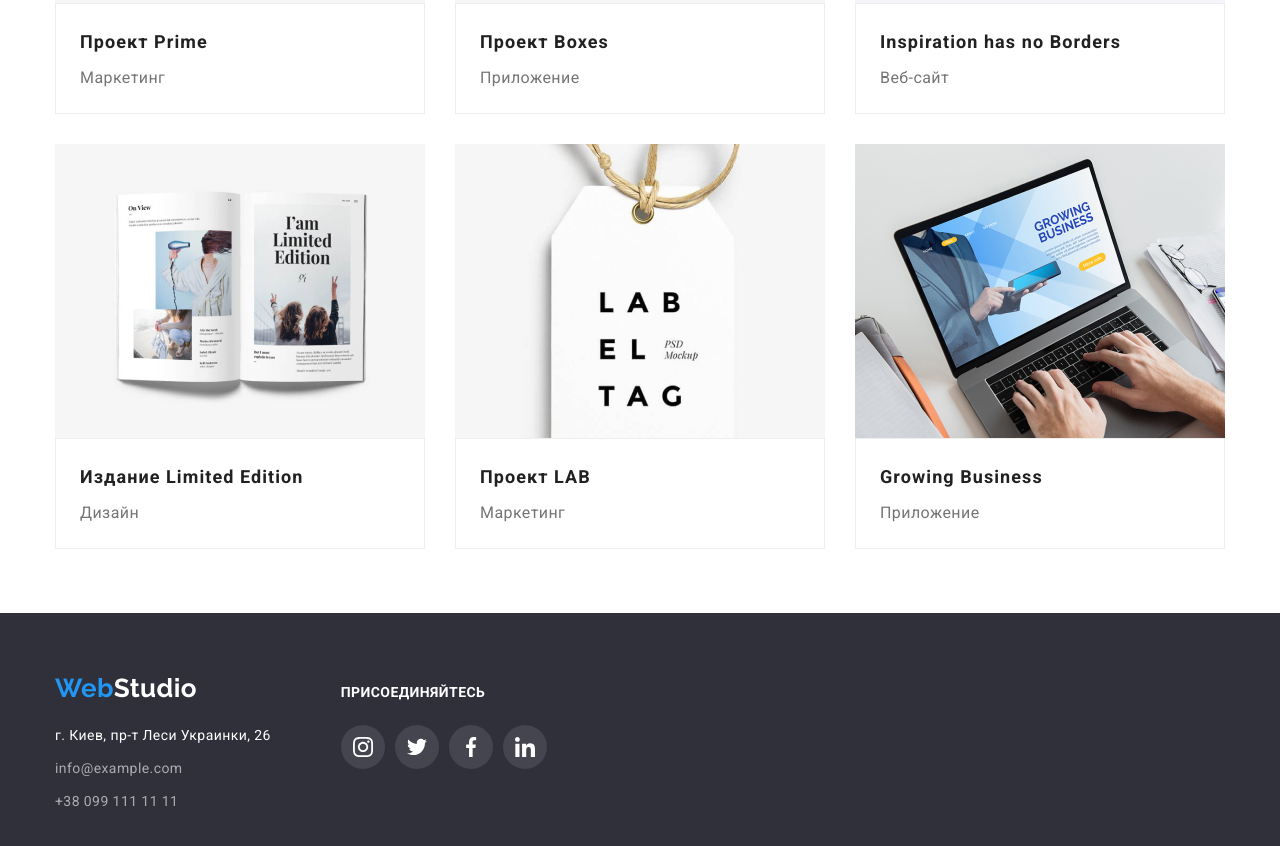
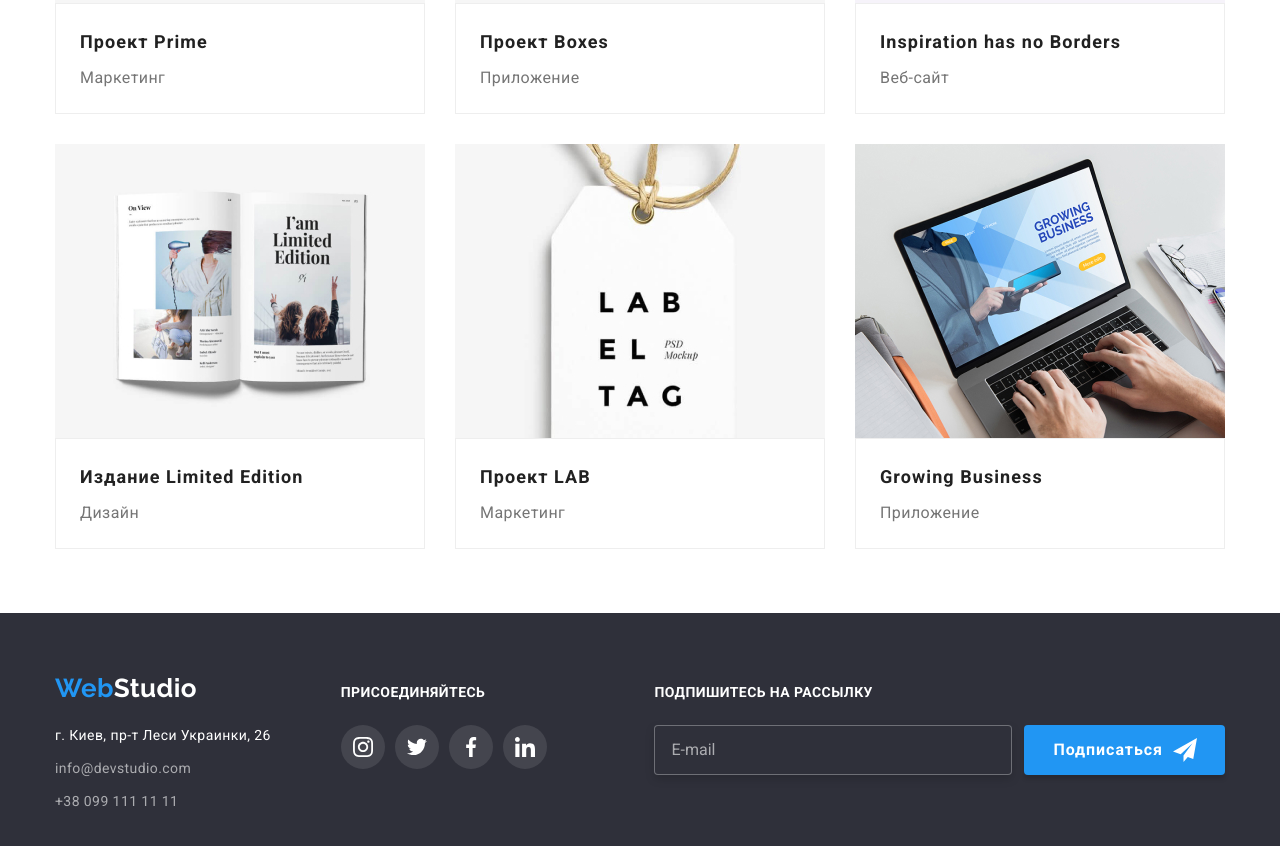
Before and after one commit to mat-levch/goit-markup-hw-06, a plain HTML site: page portfolio.html in a window 1280 px wide. Shown: the part 991-1837 px from the top of the page. Drawn offline with nearby package versions, Linux system fonts and the light colour scheme.

Commit message:
первая попытка сдачи

```diff
--- a/css/styles.css
+++ b/css/styles.css
@@ -269,7 +269,7 @@ svg:not(:root) {
 .modal {
   position: absolute;
 
-  background-color: tomato;
+  background-color: var(--background-color-2);
   width: 528px;
   height: 581px;
   padding: 40px;
@@ -300,7 +300,8 @@ svg:not(:root) {
   transition: fill 250ms cubic-bezier(0.4, 0, 0.2, 1);
 }
 
-.close-button:hover {
+.close-button:hover,
+.close-button:focus {
   fill: var(--accent-color);
 }
 
@@ -345,17 +346,28 @@ svg:not(:root) {
   border-radius: 4px;
   transition: border 250ms cubic-bezier(0.4, 0, 0.2, 1);
 }
+.modal-input:hover, .modal-input:focus{
+  border-color: var(--accent-color);
+}
+
+.modal-input:hover + .form-svg,
+.modal-input:focus + .form-svg {
+  fill: var(--accent-color);
+}
 
 .form-svg {
   position: absolute;
+
   cursor: pointer;
+
   top: 50%;
   left: 12px;
   transform: translateY(-50%);
+
   transition: fill 250ms cubic-bezier(0.4, 0, 0.2, 1);
-  width: 18px;
-  height: 18px;
+
 }
+
 
 .modal-textarea {
   width: 100%;
@@ -373,6 +385,11 @@ svg:not(:root) {
   border-radius: 4px;
   transition: border 250ms cubic-bezier(0.4, 0, 0.2, 1);
 }
+
+.modal-textarea:hover, .modal-textarea:focus{
+  border-color: var(--accent-color);
+}
+
 .policy {
   margin-top: 20px;
   margin-bottom: 30px;
@@ -754,9 +771,10 @@ svg:not(:root) {
   font-family: Roboto, sans-serif;
   font-weight: 700;
   font-size: 14px;
-  line-height: 1, 14;
+  line-height: 1,14;
   letter-spacing: 0.03em;
   text-transform: uppercase;
+
   margin-bottom: 20px;
 }
 
@@ -797,6 +815,94 @@ svg:not(:root) {
 .join-social-link:focus {
   background-color: var(--accent-color);
 }
+
+
+
+.footer-form{
+  margin-left: auto;
+}
+
+.footer-form-group {
+    display: flex;
+    align-items: center;
+}
+
+.footer-input:hover,
+.footer-input:focus {
+	border-color:  var(--accent-color);
+}
+
+.footer-input::placeholder {
+	font-size: 16px;
+	line-height: 1.25;
+
+	color: rgba(255, 255, 255, 0.6);
+}
+
+.footer-submit-button{
+    display: flex;
+    align-items: center;
+
+    margin-left: 12px;
+    padding: 10px 28px 10px 29px;
+
+    height: 50px;
+
+    border-width: 0px;
+
+    font-weight: 700;
+    font-size: 16px;
+    line-height: 1.87;
+    text-align: center;
+    letter-spacing: 0.06em;
+
+    outline: none;
+
+    background-color: var(--accent-color);
+    box-shadow: 0px 4px 4px rgb(0 0 0 / 15%);
+    border-radius: 4px;
+    color: var(--background-color-2);
+}
+
+
+.footer-input{
+    padding-left: 16px;
+
+    width: 358px;
+    height: 50px;
+    border: 1px solid rgba(255, 255, 255, 0.3);
+
+    filter: drop-shadow(0px 4px 4px rgba(0, 0, 0, 0.15));
+    border-radius: 4px;
+    outline: none;
+
+    background-color: var(--background-color-1);
+    color: var(--background-color-2);
+
+    transition: border-color 250ms cubic-bezier(0.4, 0, 0.2, 1);
+}
+
+
+.footer-icon-send {
+	margin-left: 10px;
+}
+
+
+
+
+
+
+
+
+
+
+
+
+
+
+
+
+
 
 /* Porfolio */
 .section-portfolio {
--- a/portfolio.html
+++ b/portfolio.html
@@ -217,7 +217,7 @@
         <address class="address-section">г. Киев, пр-т Леси Украинки, 26</address>
         <ul class="contact-flex">
           <li class="contact-item">
-            <a href="mailto:info@example.com" class="contact-footer">info@example.com</a>
+            <a href="mailto:info@devstudio.com" class="contact-footer">info@devstudio.com</a>
           </li>
           <li class="contact-item">
             <a href="tel:+380991111111" class="contact-footer">+38 099 111 11 11</a>
@@ -263,6 +263,19 @@
         </ul>
       </div>
 
+      <div class="footer-form">
+        <h3 class="footer-title">Подпишитесь на рассылку</h3>
+
+        <form class="footer-form-group">
+          <input type="text" placeholder="E-mail" class="footer-input">
+          <button type="submit" class="footer-submit-button">Подписаться
+            <svg class="footer-icon-send" width="24" height="24">
+              <use href="./images/symbol-defs2.svg#send-modal"></use>
+            </svg>
+          </button>
+        </form>
+
+      </div>
 
     </div>
 
```
Also changed, not shown: index.html (+21 -8 lines), images/check-icon.svg, images/symbol-defs2.svg.
